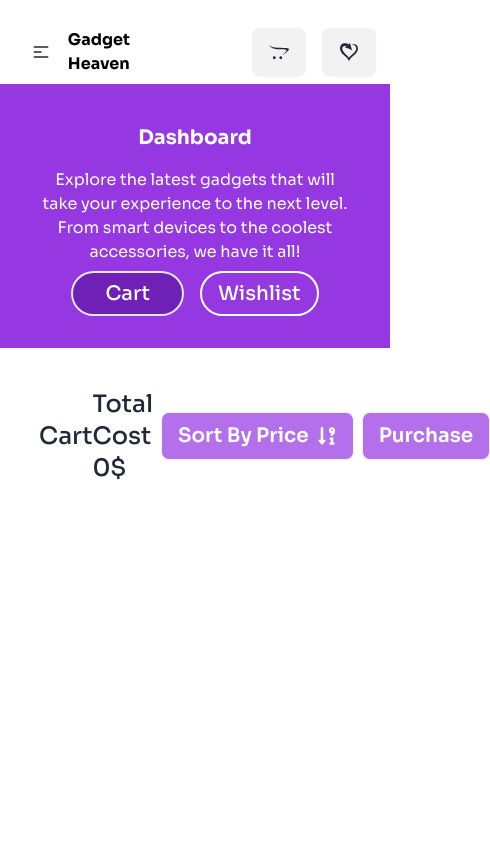
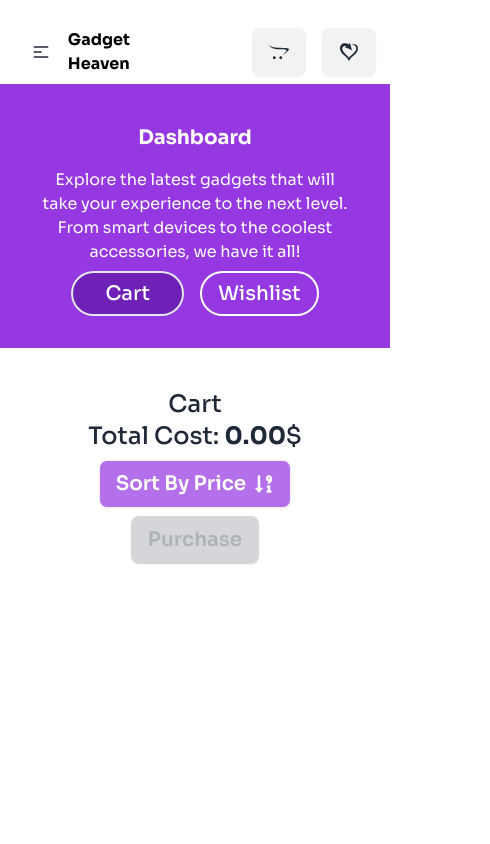
Before and after one commit to programming-hero-web-course-4/b10a8-gadget-heaven-amahim, a React (Vite) app: page /dashboard/cart in a window 390 px wide. Shown: the top 844 px of the page, 490 px wide, since content can reach past the window. Built offline with nearby package versions, Linux system fonts and the light colour scheme.

Commit message:
purchase dsbl/total cost

```diff
--- a/src/Components/Cart/Cart.jsx
+++ b/src/Components/Cart/Cart.jsx
@@ -3,16 +3,23 @@ import { FaSortNumericDownAlt } from "react-icons/fa";
 import { getAllCarts } from '../../Utils';
 import { FaRegStar } from "react-icons/fa6";
 import { MdDeleteForever } from "react-icons/md";
+
 const Cart = () => {
+    const [products, setProducts] = useState([]);
+    const [totalCost, setTotalCost] = useState(0);
 
-    const [products,setProducts] = useState([])
+    useEffect(() => {
+        const carts = getAllCarts();
+        setProducts(carts);
+    }, []);
 
-    useEffect(()=>{
-        const carts = getAllCarts();
-        setProducts(carts)
-    },[])
+    useEffect(() => {
 
-    // sort prc
+        const cost = products.reduce((acc, product) => acc + product.price, 0);
+        setTotalCost(cost.toFixed(2));
+    }, [products]);
+
+
     const sortByPrice = () => {
         const sortedProducts = [...products].sort((a, b) => b.price - a.price);
         setProducts(sortedProducts);
@@ -21,38 +28,42 @@ const Cart = () => {
     return (
         <div className='mt-10'>
             {/* headings */}
-            <div className='flex justify-between items-center'>
+            <div className='flex flex-col md:flex-row md:justify-between items-center'>
                 <div>
                     <h3 className='font-medium text-2xl'>Cart</h3>
                 </div>
-                <div className='flex items-center gap-2'>
-                    <h3 className='font-medium text-2xl'>Total Cost 0$</h3>
-                    <button onClick={()=>sortByPrice()} className='text-xl btn text-white bg-[#9538e2b7]'>Sort By Price <FaSortNumericDownAlt /></button >
-                    <button className='text-xl btn text-white bg-[#9538E2B7]'>Purchase</button>
+                <div className='flex-col md:flex-row flex items-center gap-2'>
+                    <h3 className='font-medium text-2xl'>Total Cost: <strong>{totalCost}</strong>$</h3>
+                    <button onClick={sortByPrice} className='text-xl btn text-white bg-[#9538e2b7]'>
+                        Sort By Price <FaSortNumericDownAlt />
+                    </button>
+                    <button
+                        className='text-xl btn text-white bg-[#9538E2B7]'
+                        disabled={products.length === 0}
+                    >
+                        Purchase
+                    </button>
                 </div>
             </div>
             <div className='mt-5 flex-col gap-6 flex'>
-                {
-                    products.map(product =>(
-
-                            <div className='flex items-center justify-between rounded-xl shadow-lg py-4 px-8'>
-                                <div className='flex gap-4 items-center'>
-                                    <div >
-                                        <img src={product.img} className=' w-36 border-2 rounded-xl'/>
+                {products.map(product => (
+                    <div key={product.id} className='flex items-center justify-between rounded-xl shadow-lg py-4 px-8'>
+                        <div className='flex md:flex-row flex-col gap-4 items-center'>
+                            <div>
+                                <img src={product.img} className='w-36 border-2 rounded-xl' alt={product.title} />
                             </div>
-                                    <div >
+                            <div>
                                 <h3 className='text-2xl font-medium'>{product.title}</h3>
                                 <p className='text-xl mt-1'>Price: <strong>{product.price}</strong> $</p>
-                                        <p className="mt-2 flex gap-1">Rating: <strong>{product.rating}</strong>  <FaRegStar className='text-xl'/></p>
+                                <p className="mt-2 flex gap-1">Rating: <strong>{product.rating}</strong> <FaRegStar className='text-xl' /></p>
                             </div>
                         </div>
-                                {/* dlt btnn */}
+                        {/* delete button */}
                         <div>
                             <button className='btn btn-error'><MdDeleteForever /></button>
                         </div>
                     </div>
-                    ))
-                }
+                ))}
             </div>
         </div>
     );
```
Lines whose indentation alone changed are shown as unchanged.
